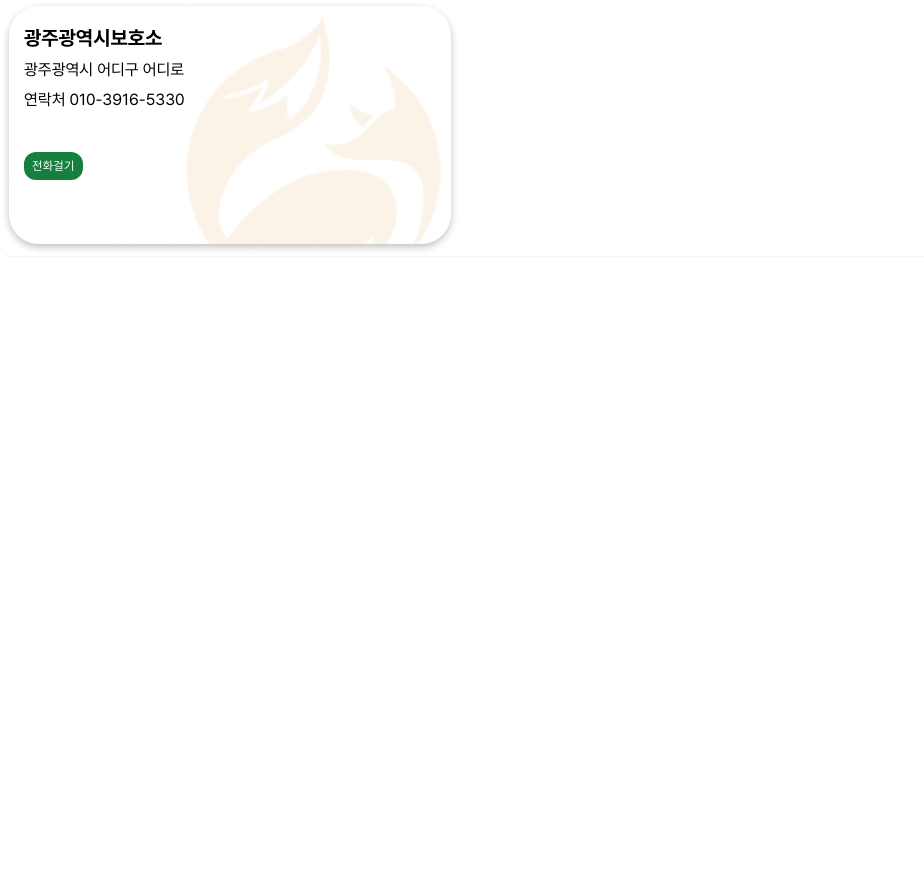
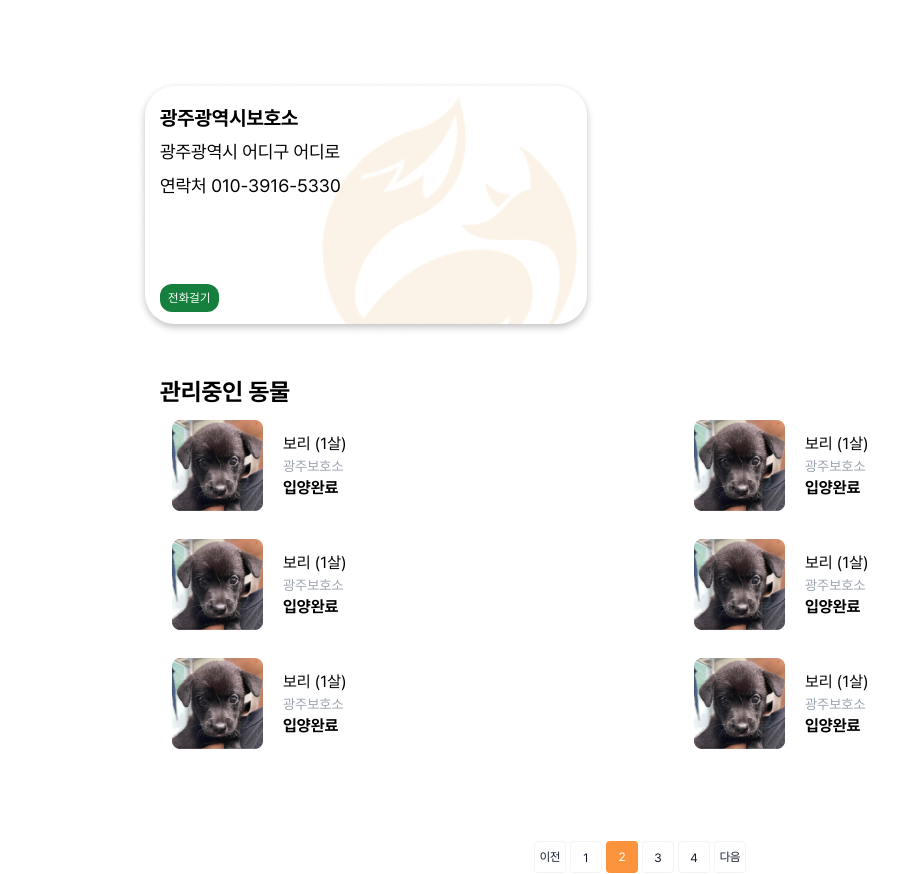
Before and after one commit to Step3-kakao-tech-campus/Team16_FE, a React (Create React App) app: page /shelter in a window 1280 px wide. Shown: the whole page, without its empty margins (0-924 px from the left). Before the commit the page ends 800 px from the top, so only its background shows below. Built offline with nearby package versions, Linux system fonts and the light colour scheme.

Commit message:
feat: 보호소 프로필 페이지 구현

```diff
--- a/src/components/molecules/VShelterCard.tsx
+++ b/src/components/molecules/VShelterCard.tsx
@@ -6,21 +6,23 @@ interface VShelterInfoProps {
 }
 
 const VShelterCard = ({ name, id, adress, call }: VShelterInfoProps) => (
-  <div className="content h-70 w-90 rounded-xl border-black border-spacing-10 hover:shadow-sm hover:[animation-duration:_4s]">
-    <img
-      className="object-contain inset-0 h-200 w-200 opacity-100 group-hover:opacity-100"
-      src={'/assets/frame.png'}
-      alt=""
-    />
+  <div className="flex-initial m-20">
+    <li className="block ml-14">
+      <a href="#" className="relative block group">
+        <img src={'/assets/frame.png'} alt="" className="object-cover w-auto" />
 
-    <div className="absolute font-bold inset-0 flex flex-col items-start justify-start p-6">
-      <div className="text-xl font-Bold">{name}</div>
-      <div className="mt-1.5 max-w-[40ch] font-medium center">{adress}</div>
-      <div className="mt-1.5 max-w-[40ch] font-medium">연락처 {call}</div>
-      <span className="mt-10 inline-block bg-green-700 px-2 py-1.5 text-xs font-medium uppercase tracking-wide text-white rounded-xl">
-        전화걸기
-      </span>
-    </div>
+        <div className="absolute text-sm sm:text-lg font-bold inset-0 flex flex-col items-start justify-start p-6">
+          <div className="text-xl font-Bold">{name}</div>
+          <div className="mt-1.5 max-w-[40ch] font-medium center">{adress}</div>
+          <div className="mt-1.5 mb-1 max-w-[40ch] font-medium">
+            연락처 {call}
+          </div>
+          <span className="mt-auto inline-block bg-green-700 px-2 py-1.5 text-xs font-medium uppercase tracking-wide text-white rounded-xl">
+            전화걸기
+          </span>
+        </div>
+      </a>
+    </li>
   </div>
 );
 
--- a/src/components/organisms/ShelterInfo.tsx
+++ b/src/components/organisms/ShelterInfo.tsx
@@ -1,4 +1,8 @@
-import VShelterInfo, { ShelterInfoProps } from './VShelterInfo';
+import VShelterInfo, {
+  ProfileListProps,
+  Props,
+  ShelterInfoProps,
+} from './VShelterInfo';
 
 const ShelterInfo = () => {
   //   const [sosList, setSosList] = useState([]);
@@ -14,8 +18,21 @@ const ShelterInfo = () => {
     adress: '광주광역시 어디구 어디로',
     call: '010-3916-5330',
   };
+  const profileListProps: ProfileListProps = {
+    image: '/assets/pet.png',
+    id: 1,
+    name: '보리',
+    age: 1,
+    shelter: '광주보호소',
+    state: '입양완료',
+  };
+
+  const props: Props = {
+    shelterInfoProps,
+    profileListProps,
+  };
 
   // JSX를 VAC로 교체
-  return <VShelterInfo {...shelterInfoProps} />;
+  return <VShelterInfo {...props} />;
 };
 export default ShelterInfo;
--- a/src/components/organisms/VShelterInfo.tsx
+++ b/src/components/organisms/VShelterInfo.tsx
@@ -1,4 +1,5 @@
 import ShelterCard from 'components/molecules/ShelterCard';
+import ProfileCard from 'components/molecules/ProfileCard';
 
 export interface ShelterInfoProps {
   name: string;
@@ -7,12 +8,87 @@ export interface ShelterInfoProps {
   call: string;
 }
 
-const VShelterInfo = (shelterInfoProps: ShelterInfoProps) => {
+export interface ProfileListProps {
+  image: string;
+  id: number;
+  name: string;
+  age: number;
+  shelter: string;
+  state: string;
+}
+
+export interface Props {
+  profileListProps: ProfileListProps;
+  shelterInfoProps: ShelterInfoProps;
+}
+
+const VShelterInfo = (props: Props) => {
   return (
     <div>
       <div>
-        <ShelterCard {...shelterInfoProps} />
+        <ShelterCard {...props.shelterInfoProps} />
       </div>
+      <div className=" m-20 -mt-10">
+        <h2 className="font-bold text-xl sm:text-2xl ml-20">관리중인 동물</h2>
+        <div className="grid grid-cols-1 gap-1 sm:grid-cols-2 ml-20">
+          <ProfileCard {...props.profileListProps} />
+          <ProfileCard {...props.profileListProps} />
+          <ProfileCard {...props.profileListProps} />
+          <ProfileCard {...props.profileListProps} />
+          <ProfileCard {...props.profileListProps} />
+          <ProfileCard {...props.profileListProps} />
+        </div>
+      </div>
+      <ol className="flex justify-center gap-1 text-xs font-medium">
+        <li>
+          <a
+            href="Todo"
+            className="inline-flex h-8 w-8 items-center justify-center rounded border border-gray-100 bg-white text-gray-900 rtl:rotate-180"
+          >
+            이전
+          </a>
+        </li>
+
+        <li>
+          <a
+            href="/profile/urgent/1"
+            className="block h-8 w-8 rounded border border-gray-100 bg-white text-center leading-8 text-gray-900"
+          >
+            1
+          </a>
+        </li>
+
+        <li className="block h-8 w-8 rounded border-orange-400 bg-orange-400 text-center leading-8 text-white">
+          2
+        </li>
+
+        <li>
+          <a
+            href="/profile/urgent/2"
+            className="block h-8 w-8 rounded border border-gray-100 bg-white text-center leading-8 text-gray-900"
+          >
+            3
+          </a>
+        </li>
+
+        <li>
+          <a
+            href="/profile/urgent/3"
+            className="block h-8 w-8 rounded border border-gray-100 bg-white text-center leading-8 text-gray-900"
+          >
+            4
+          </a>
+        </li>
+
+        <li>
+          <a
+            href="Todo"
+            className="inline-flex h-8 w-8 items-center justify-center rounded border border-gray-100 bg-white text-gray-900 rtl:rotate-180"
+          >
+            다음
+          </a>
+        </li>
+      </ol>
     </div>
   );
 };
```
